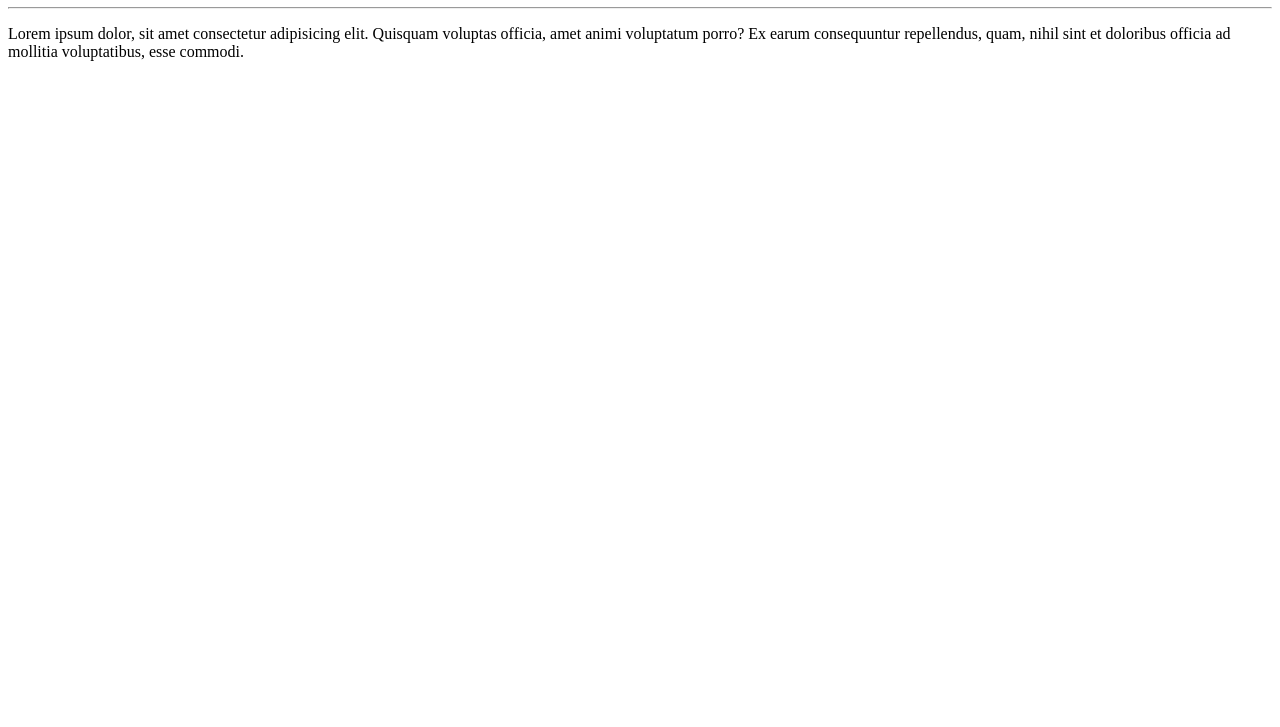
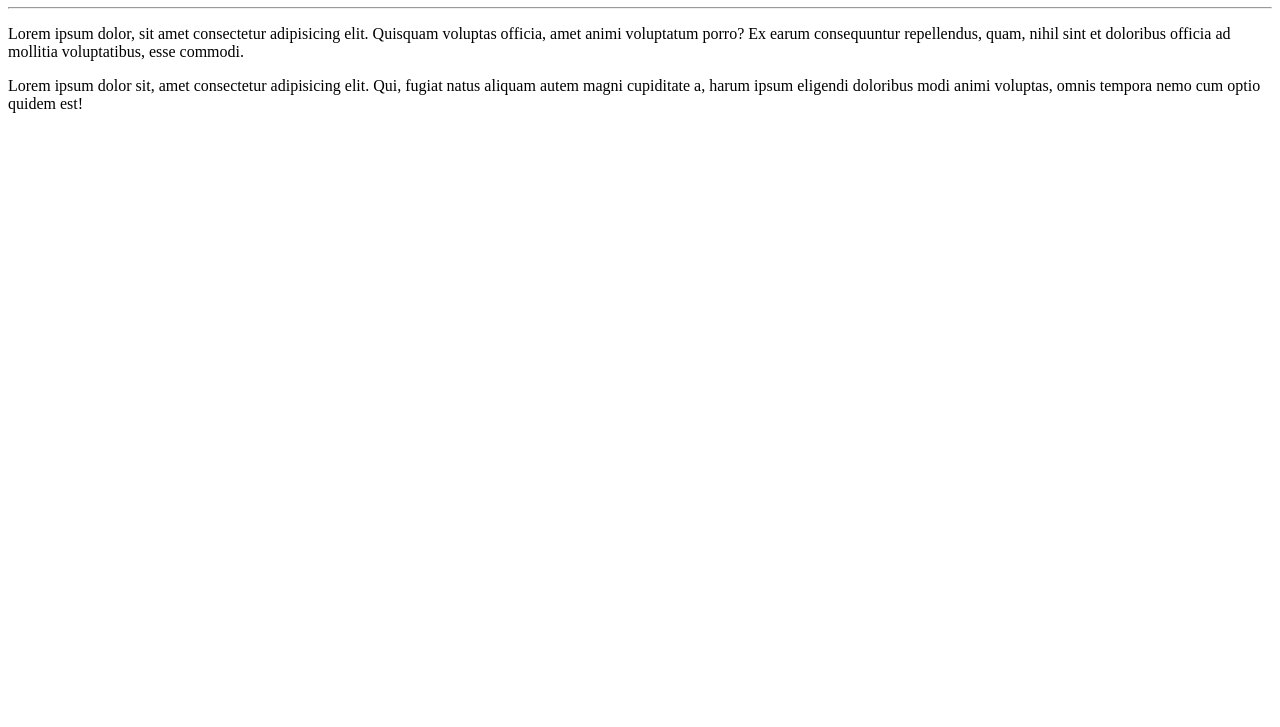
Before and after one commit to MATHEUS-NUNES-DEVELOPER/Ola-Mundo, a plain HTML site: page site-exemplo/index.html in a window 1280 px wide. Shown: the part 73-800 px from the top of the page. Drawn offline with Linux system fonts and the light colour scheme.

Commit message:
Adicionei um parágrafo

```diff
--- a/site-exemplo/index.html
+++ b/site-exemplo/index.html
@@ -10,5 +10,6 @@
     <h1>Olá, Mundo!</h1>
     <hr>
     <p>Lorem ipsum dolor, sit amet consectetur adipisicing elit. Quisquam voluptas officia, amet animi voluptatum porro? Ex earum consequuntur repellendus, quam, nihil sint et doloribus officia ad mollitia voluptatibus, esse commodi.</p>
+    <p>Lorem ipsum dolor sit, amet consectetur adipisicing elit. Qui, fugiat natus aliquam autem magni cupiditate a, harum ipsum eligendi doloribus modi animi voluptas, omnis tempora nemo cum optio quidem est!</p>
 </body>
 </html>
```
